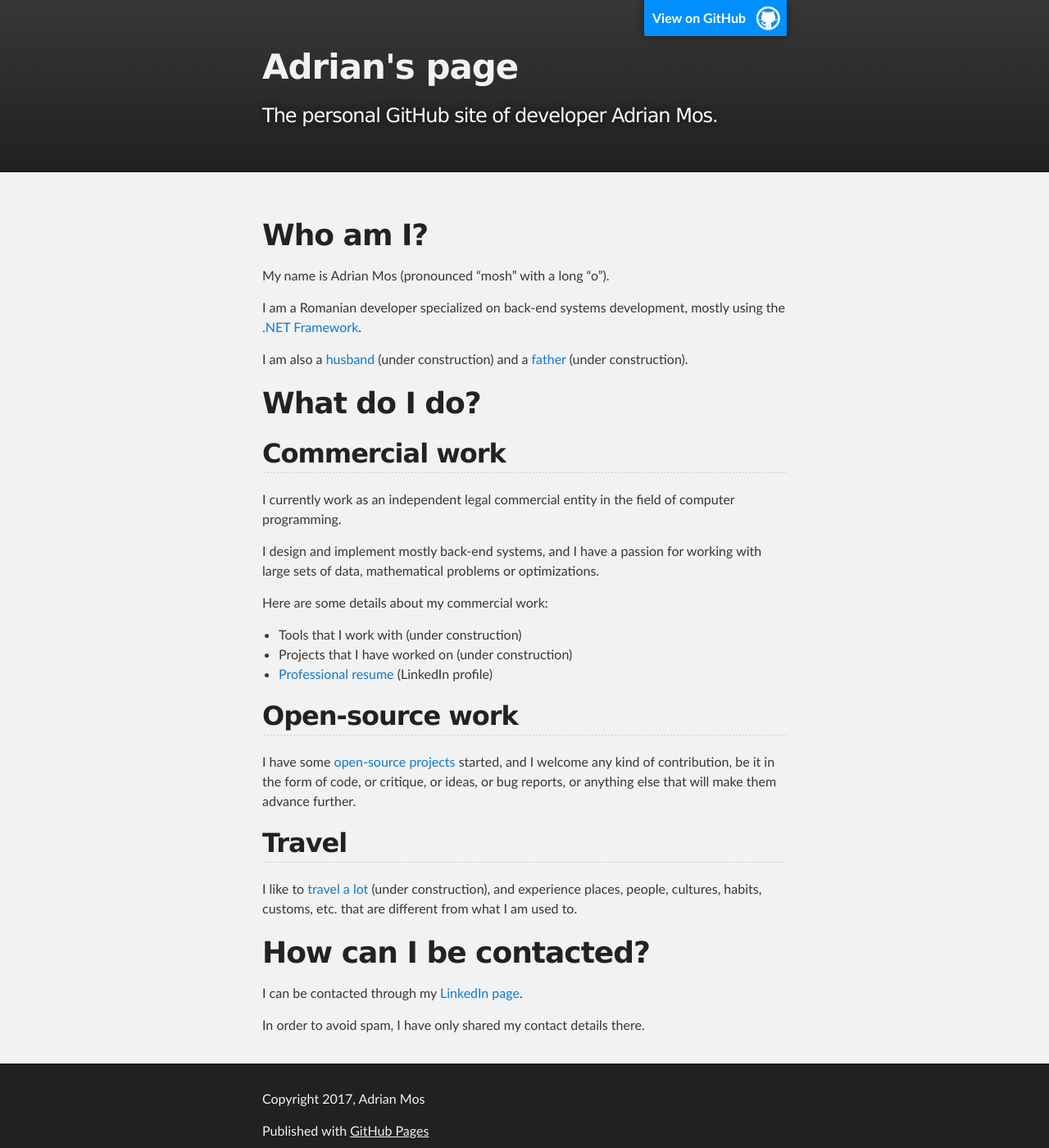
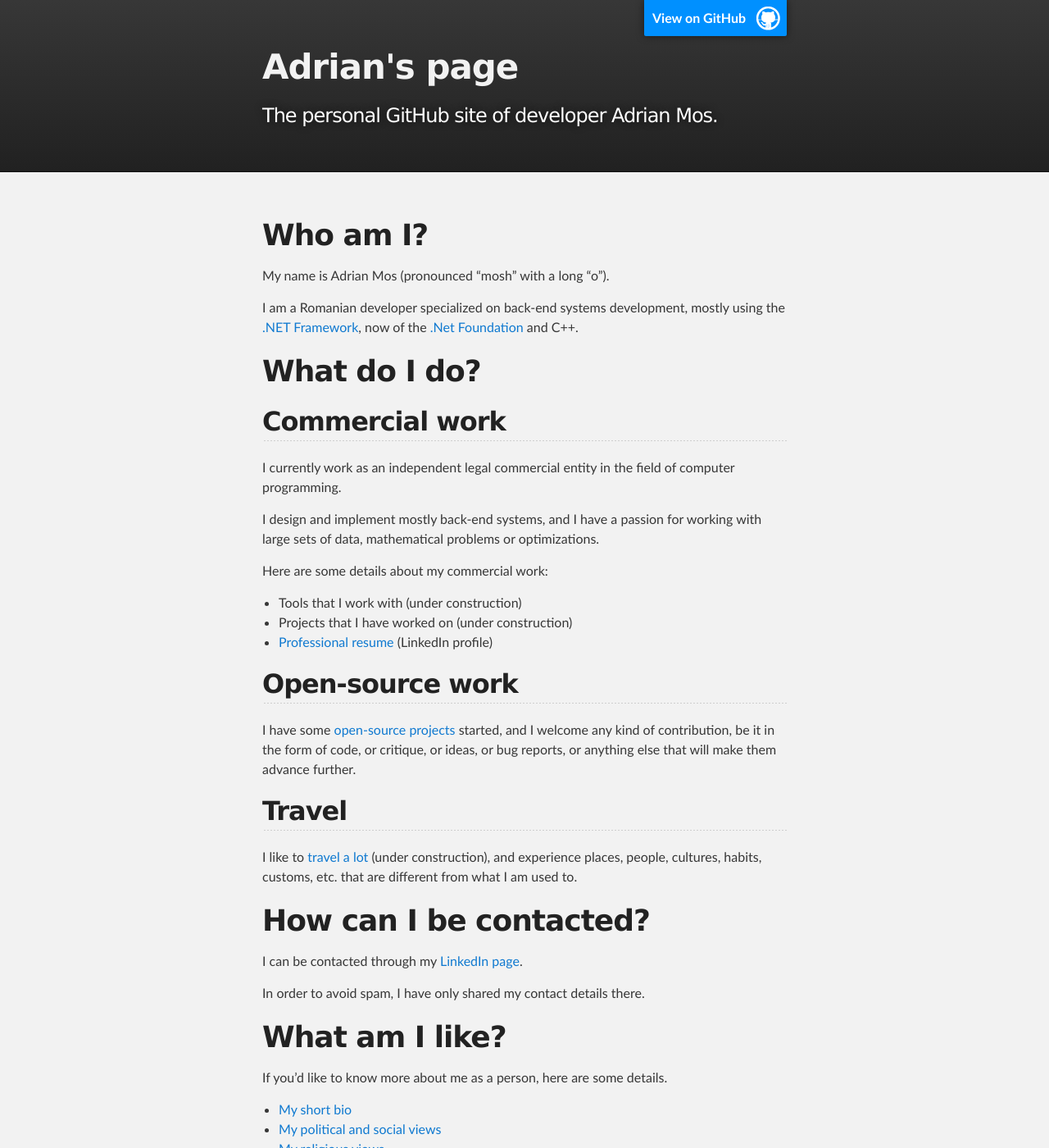
Before and after one commit to adimosh/adimosh.github.io, a Jekyll site: the page built from index.md, in a window 1280 px wide and 1400 px high. Shown: the whole window at 82% size. Built offline with Jekyll 4.4.1, drawn with Linux system fonts in a browser that asks for light colours; our own code applies the rules of GitHub Pages for plain Markdown files; some of the changed text lies outside the part shown.

Commit message:
Added bio and short religious views.

```diff
--- a/index.md
+++ b/index.md
@@ -6,10 +6,9 @@
 
 My name is Adrian Mos (pronounced "mosh" with a long "o").
 
-I am a Romanian developer specialized on back-end systems development, mostly using
-the [.NET Framework](https://dotnetfoundation.org/).
-
-I am also a [husband]() (under construction) and a [father]() (under construction).
+I am a Romanian developer specialized on back-end systems development, mostly using the
+[.NET Framework](https://www.microsoft.com/net), now of the
+[.Net Foundation](https://dotnetfoundation.org/) and C++.
 
 # What do I do?
 
@@ -44,3 +43,13 @@
 [LinkedIn page](https://www.linkedin.com/in/adrian-mos-66530856/).
 
 In order to avoid spam, I have only shared my contact details there.
+
+# What am I like?
+
+If you'd like to know more about me as a person, here are some details.
+
+- [My short bio](bio)
+- [My political and social views](under constructionsks)
+- [My religious views](religiousviews)
+
+I am also a [husband]() (under construction) and a [father]() (under construction).
```
Also changed, not shown: bio.md (added, +42 -0 lines), religiousviews.md (added, +16 -0 lines).
